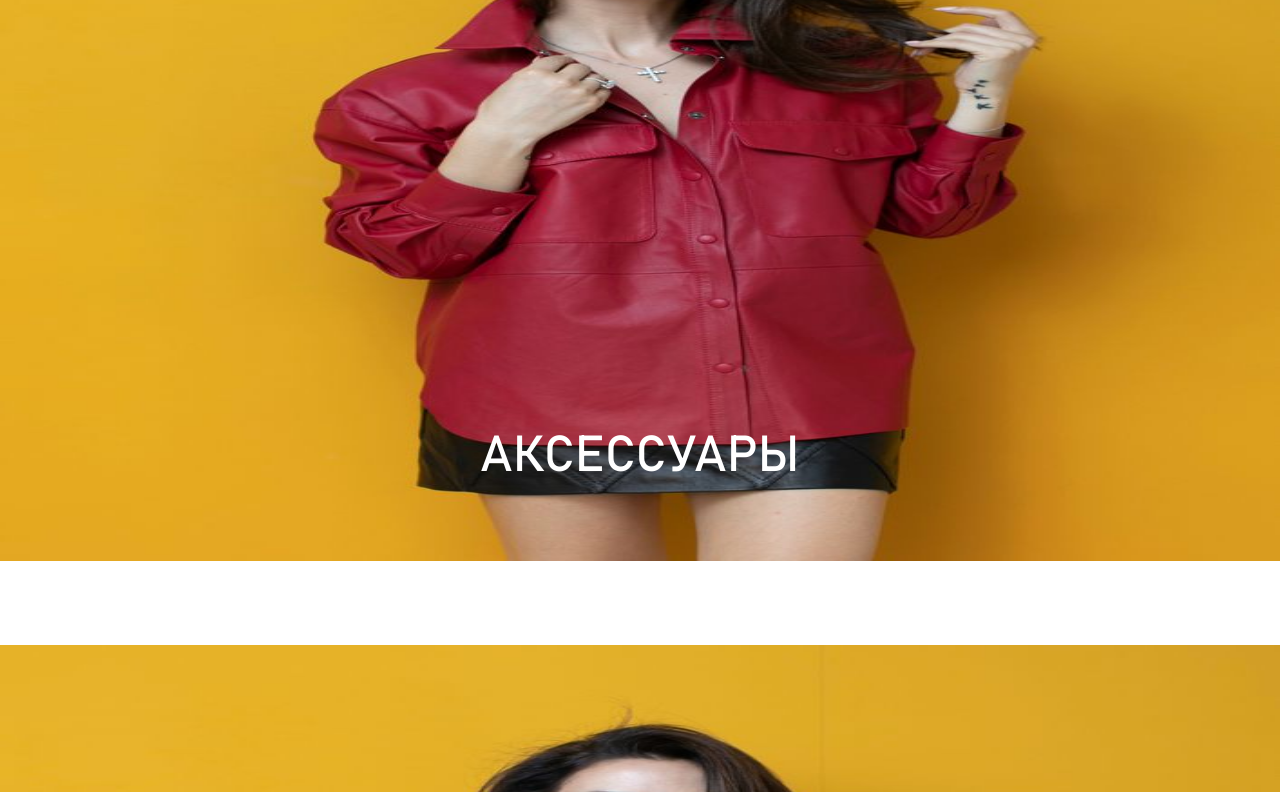
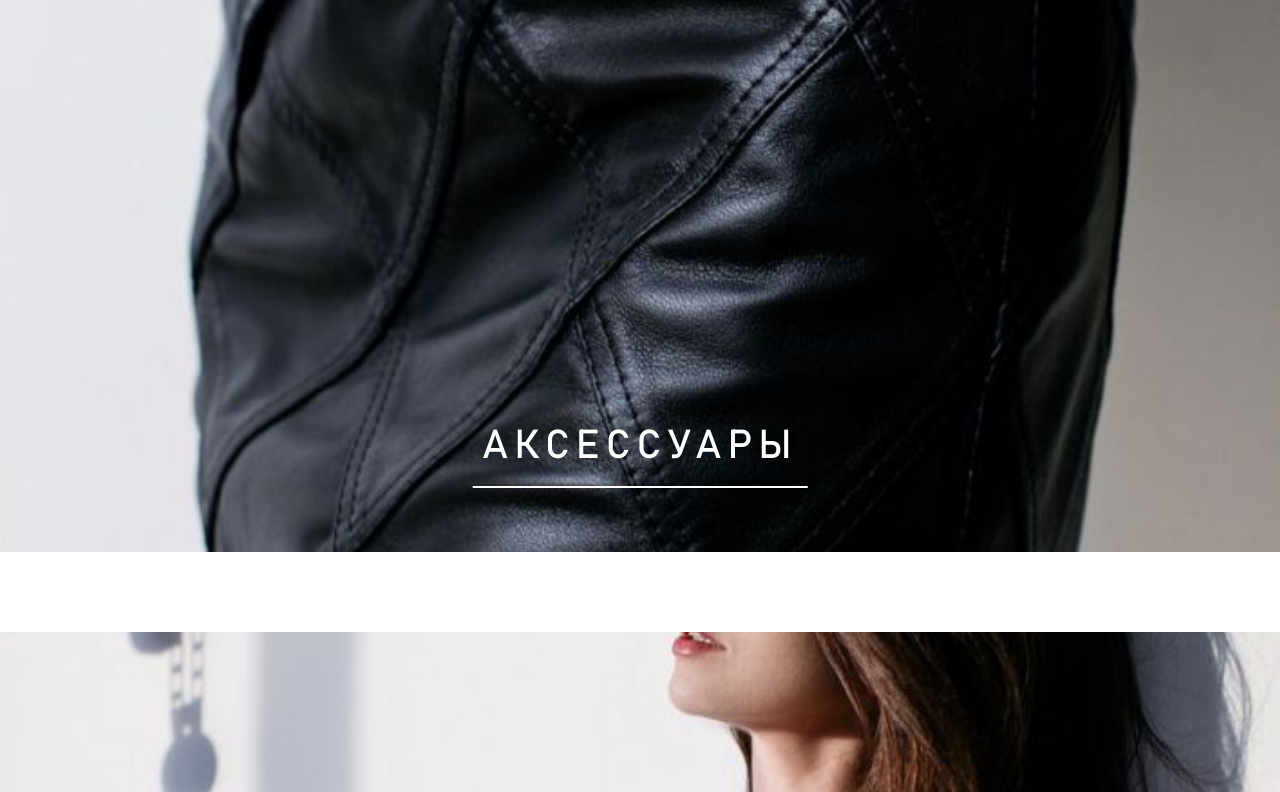
Before and after one commit to Pavel-Khokhlov/yi-new-react, a React app: page / in a window 1280 px wide. Shown: the part 2008-2800 px from the top of the page. Built offline with nearby package versions, Linux system fonts and the light colour scheme.

Commit message:
bug: main page

```diff
--- a/src/block/paragraph/__link/paragraph__link.css
+++ b/src/block/paragraph/__link/paragraph__link.css
@@ -1,7 +1,14 @@
 .paragraph__link {
-  width: 100vw;
+  font-family: 'Bahnschrift';
+  letter-spacing: 6px;
+  font-weight: 200;
+  padding: 0 10px;
   text-align: center;
   text-decoration: none;
+  line-height: 2;
   position: absolute;
-  bottom: 10vh;
+  bottom: 8vh;
+  right: 50%;
+  transform: translateX(50%);
+  border-bottom: 2px solid white;
 }
--- a/src/block/paragraph/paragraph.css
+++ b/src/block/paragraph/paragraph.css
@@ -3,5 +3,4 @@
 
 .paragraph {
   margin: 0;
-  padding: 0;
 }
--- a/src/block/text-size/__main-link/text-size__main-link.css
+++ b/src/block/text-size/__main-link/text-size__main-link.css
@@ -1,3 +1,3 @@
 .text-size__main-link {
-  font-size: min(50px, 10vw);
+  font-size: min(40px, 6vw);
 }
--- a/src/components/PageMain/PageMain.jsx
+++ b/src/components/PageMain/PageMain.jsx
@@ -5,7 +5,10 @@ import { NavLink } from "react-router-dom";
 
 import { TranslationContext } from "../../context/TranslationContext";
 
-import Foto from "../../images/cool_casual_02.jpg";
+import CollectionFoto from "../../images/cool_casual_02.jpg";
+import BagFoto from "../../images/cindy.jpg";
+import AccessorizeFoto from "../../images/accessorize.jpg";
+import BijouterieFoto from "../../images/bijouterie.jpg";
 
 import "./PageMain.css";
 
@@ -14,22 +17,22 @@ const PageMain = () => {
   const mainLinks = [
     {
       name: translation.main_collection,
-      img: Foto,
+      img: CollectionFoto,
       path: `/collection`,
     },
     {
       name: translation.main_bags,
-      img: Foto,
+      img: BagFoto,
       path: `/bags`,
     },
     {
       name: translation.main_accessorize,
-      img: Foto,
+      img: AccessorizeFoto,
       path: `/accessorize`,
     },
     {
       name: translation.main_bijouterie,
-      img: Foto,
+      img: BijouterieFoto,
       path: `/bijouterie`,
     },
   ];
--- a/src/components/PageMain/__img/main__img.css
+++ b/src/components/PageMain/__img/main__img.css
@@ -1,4 +1,6 @@
 .main__img {
+  display: block;
   width: 100vw;
   height: 100vh;
+  object-fit: cover;
 }
--- a/src/components/PopupMenu/PopupMenu.css
+++ b/src/components/PopupMenu/PopupMenu.css
@@ -11,7 +11,7 @@
   flex-direction: column;
   justify-content: space-between;
   gap: 20px;
-  position: absolute;
+  position: fixed;
   top: 0;
   width: 100vw;
   height: 100vh;
```
Also changed, not shown: src/images/accessorize.jpg (added), src/images/bijouterie.jpg (added), src/images/cindy.jpg (added).
